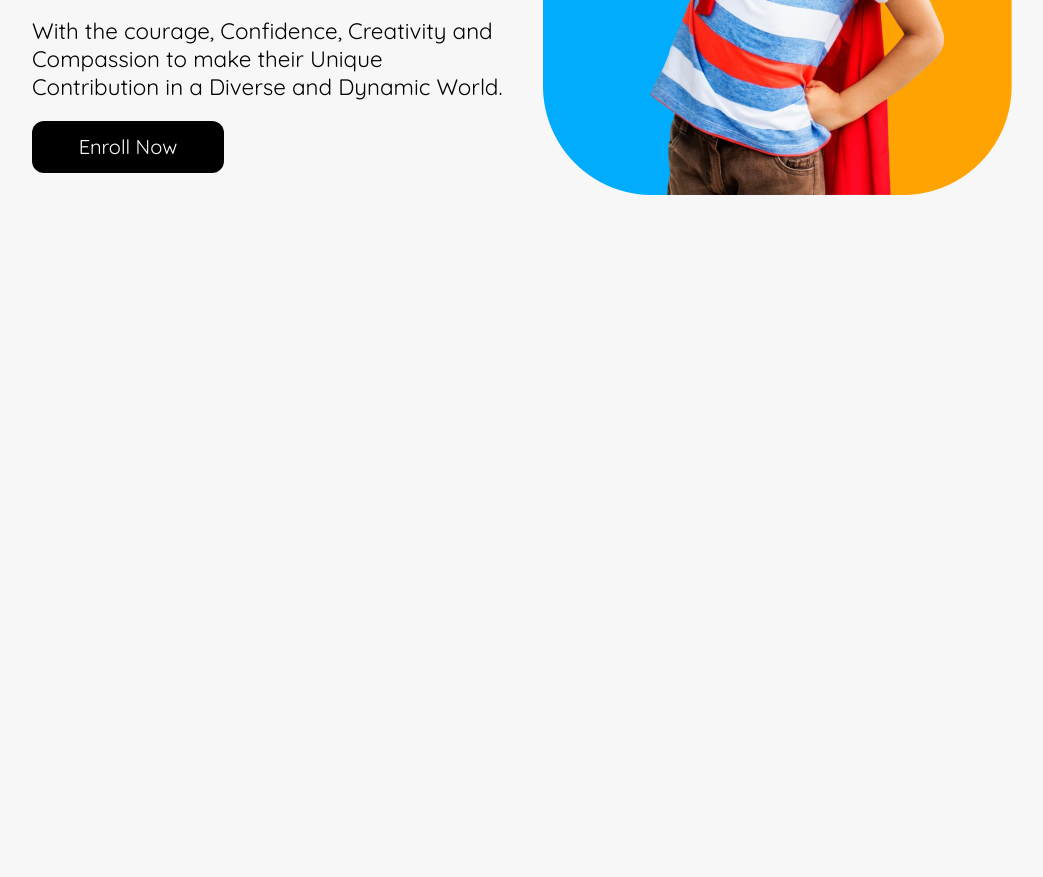
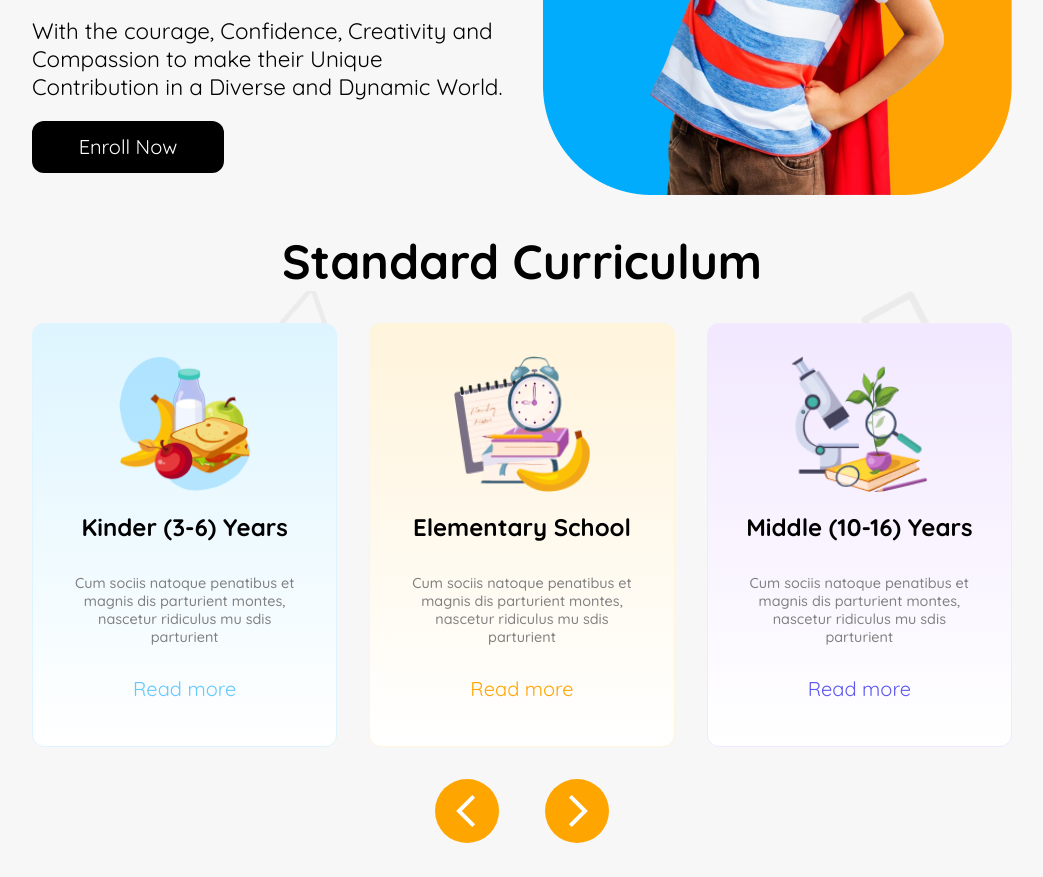
Before and after one commit to ibrahim3761/Kids-School, a plain HTML site: page index.html in a window 1280 px wide. Shown: the part 502-1379 px from the top of the page, without its empty margins (118-1161 px from the left). Before the commit the page ends 800 px from the top, so only its background shows below. Drawn offline with Linux system fonts and the light colour scheme.

Commit message:
banner done

```diff
--- a/index.html
+++ b/index.html
@@ -65,6 +65,44 @@
                 <img class="banner-img" src="assets/hero-kids.png" alt="">
             </div>
         </div>
+        <div class="standard-curri">
+            <h1 class="sc-title">Standard Curriculum</h1>
+            <div class="sc-grids">
+                <div class="sc-grid-1">
+                    <img src="assets/kinder.png" alt="">
+                    <h3 class="grid-title">Kinder (3-6) Years</h3>
+                    <p class="grid-desc">Cum sociis natoque penatibus et magnis
+                        dis parturient montes, nascetur ridiculus
+                        mu sdis parturient</p>
+                    <button class="fifth-color btn-prim">Read more</button>
+                </div>
+                <div class="sc-grid-2">
+                    <img src="assets/elementary.png" alt="">
+                    <h3 class="grid-title">Elementary School</h3>
+                    <p class="grid-desc">Cum sociis natoque penatibus et magnis
+                        dis parturient montes, nascetur ridiculus
+                        mu sdis parturient</p>
+                        <button class="first-color btn-prim">Read more</button>
+                </div>
+                <div class="sc-grid-3">
+                    <img src="assets/middle.png" alt="">
+                    <h3 class="grid-title">Middle (10-16) Years</h3>
+                    <p class="grid-desc">Cum sociis natoque penatibus et magnis
+                        dis parturient montes, nascetur ridiculus
+                        mu sdis parturient
+                    </p>
+                    <button class="fourth-color btn-prim">Read more</button>
+                </div>
+            </div>
+            <div class="slide">
+                <div class="previous-slide">
+                    <svg width="64px" height="64px" viewBox="0 0 24 24" fill="none" xmlns="http://www.w3.org/2000/svg" transform="rotate(180)"><g id="SVGRepo_bgCarrier" stroke-width="0"></g><g id="SVGRepo_tracerCarrier" stroke-linecap="round" stroke-linejoin="round"></g><g id="SVGRepo_iconCarrier"> <path fill-rule="evenodd" clip-rule="evenodd" d="M16.0609 12L10.0278 18.0304L8.96741 16.9696L13.9391 12L8.96741 7.03044L10.0278 5.96955L16.0609 12Z" fill="#ffffff"></path> </g></svg>
+                </div>
+                <div class="next-slide">
+                    <svg width="64px" height="64px" viewBox="0 0 24 24" fill="none" xmlns="http://www.w3.org/2000/svg"><g id="SVGRepo_bgCarrier" stroke-width="0"></g><g id="SVGRepo_tracerCarrier" stroke-linecap="round" stroke-linejoin="round"></g><g id="SVGRepo_iconCarrier"> <path fill-rule="evenodd" clip-rule="evenodd" d="M16.0609 12L10.0278 18.0304L8.96741 16.9696L13.9391 12L8.96741 7.03044L10.0278 5.96955L16.0609 12Z" fill="#ffffff"></path> </g></svg>
+                </div>
+            </div>
+        </div>
     </main>
     <footer></footer>
   </body>
--- a/style.css
+++ b/style.css
@@ -19,6 +19,9 @@
 .fourth-color{
     color: #5D58EF;
 }
+.fifth-color{
+    color: #64C8FF;
+}
 
 /* shared style */
 .btn-prim{
@@ -29,8 +32,9 @@
     height: 3.25rem;
     font-weight: semibold;
     font-size: 1.25rem;
+    background: none;
 }
-nav,.banner{
+nav,main{
     margin:1.875rem 9.375em ;
 }
 
@@ -95,13 +99,109 @@ nav svg{
     color: white;
 }
 
+/* Standard */
+
+.standard-curri{
+    text-align: center;
+    align-items: center;
+    gap: 2rem;
+    margin-top: 2rem;
+    background-image: url(assets/bg.png);
+    background-size: cover;
+}
+
+.sc-title{
+    font-weight: 700;
+    font-size: 3rem;
+}
+
+.sc-grids{
+    align-items: center;
+    display: grid;
+    grid-template-columns: repeat(3,1fr);
+    gap: 2rem;
+    margin-top: 2rem;
+}
+
+.sc-grids img{
+    width: 8.5rem;
+    height: 8.5rem;
+    background: none;
+}
+.grid-title{
+    font-weight: 700;
+    font-size: 1.5rem;
+    padding-top: 1rem;
+    padding-bottom: 1rem;
+    background: none;
+}
+.grid-desc{
+    font-size: .9rem;
+    font-weight: 500;
+    color: #808080;
+    padding-top: 1rem;
+    padding-bottom: 1rem;
+    background: none;
+}
+
+.sc-grid-1{
+    border: .5px solid #DEF5FF;
+    border-radius: 12px;
+    box-shadow: 0 4px 6px #DEF5FF(0, 0, 0, 0.3);
+    background: linear-gradient(#DEF5FF 1%, #ffffff);
+    padding: 2rem;
+}
+.sc-grid-2{
+    border: .5px solid #FFF4DC;
+    border-radius: 12px;
+    box-shadow: 0 4px 6px #FFF4DC(0, 0, 0, 0.3);
+    background: linear-gradient(#FFF4DC 1%, #ffffff);
+    padding: 2rem;
+}
+.sc-grid-3{
+    border: .5px solid #F2E8FF;
+    border-radius: 12px;
+    box-shadow: 0 4px 10px #F2E8FF(0, 0, 0, 0.5);
+    background: linear-gradient(#F2E8FF 1%, #ffffff);
+    padding: 2rem;
+}
+
+.slide{
+    display: flex;
+    justify-content: center;
+    align-items: center;
+    gap: 2rem;
+    margin-top: 2rem;
+}
+
+.previous-slide{
+    width: 8%;
+}
+
+.previous-slide svg{
+    background-color: orange;
+    border-radius: 50%;
+}
+.next-slide{
+    width: 8%;
+}
+
+.next-slide svg{
+    background-color: orange;
+    border-radius: 50%;
+}
+
 @media screen and (max-width: 576px){
 
     /* nav */
-    nav{
+    nav {
         margin:0px;
         padding: 40px 20px;
         border: 1.5px solid orange;
+    }
+    main{
+        margin:0px;
+        padding: 40px 20px;
     }
     .nav-left h4{
         display: none;
@@ -123,10 +223,26 @@ nav svg{
         margin: 0px;
         padding: 40px 20px;
     }
+    .banner-title{
+        font-weight: 700;
+        font-size:3rem;
+    }
     .banner-left{
         text-align: center;
     }
     .banner-img{
         width: 100%;
     }
+
+    /* standard */
+    .sc-grids{
+        display: grid;
+        grid-template-columns: repeat(1,1fr);
+    }
+    .previous-slide{
+        display: none;
+    }
+    .next-slide{
+        display: none;
+    }
 }
```
